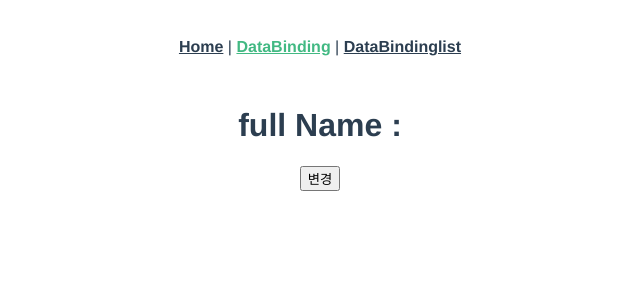
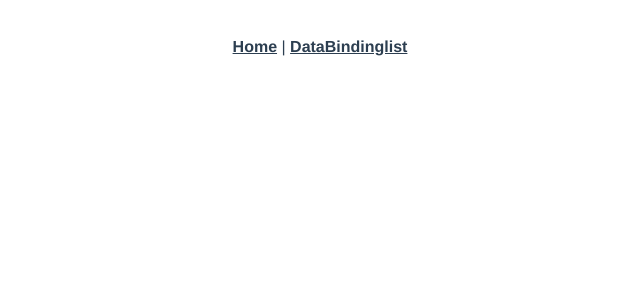
Before and after one commit to hyukeh/Vue-Study, a Vue app: page /databinding in a window 1280 px wide. Shown: the top 300 px of the page, without its empty margins (320-960 px from the left). Built offline with nearby package versions, Linux system fonts and the light colour scheme.

Commit message:
간단한 수정

```diff
--- a/src/App.vue
+++ b/src/App.vue
@@ -2,7 +2,6 @@
 	<div id="nav">
 		<router-link to="/">Home</router-link> |
 		<!-- <router-link to="/about">About</router-link> | -->
-		<router-link to="/databinding">DataBinding</router-link> |
 		<router-link to="/databindinglist">DataBindinglist</router-link>
 	</div>
 	<router-view />
--- a/src/router/index.js
+++ b/src/router/index.js
@@ -1,6 +1,5 @@
 import { createRouter, createWebHistory } from 'vue-router';
 import Home from '../views/Home.vue';
-import DataBinding from '../views/DataBinding';
 import DataBindingList from '../views/DataBindingList';
 import Nested from '../views/NestedComponent';
 import Component from '../views/ParentComponent';
@@ -19,11 +18,6 @@ const routes = [
 		// which is lazy-loaded when the route is visited.
 		component: () =>
 			import(/* webpackChunkName: "about" */ '../views/About.vue'),
-	},
-	{
-		path: '/databinding',
-		name: 'DataBinding',
-		component: DataBinding,
 	},
 	{
 		path: '/databindinglist',
--- a/src/views/DataBinding.vue
+++ /dev/null
@@ -1,31 +0,0 @@
-<template>
-	<h1>full Name : {{ fullName }}</h1>
-	<button type="button" @click="changeName">변경</button>
-</template>
-
-<script>
-export default {
-	data() {
-		return {
-			firstName: 'Seungwon',
-			lastName: 'Go',
-			fullName: '',
-		};
-	},
-	watch: {
-		firstName() {
-			this.fullName = this.firstName + '' + this.lastName;
-		},
-		lastName() {
-			this.fullName = this.firstName + '' + this.lastName;
-		},
-	},
-	methods: {
-		changeName() {
-			this.fullName = 'Eunsol';
-		},
-	},
-};
-</script>
-
-<style></style>
```
